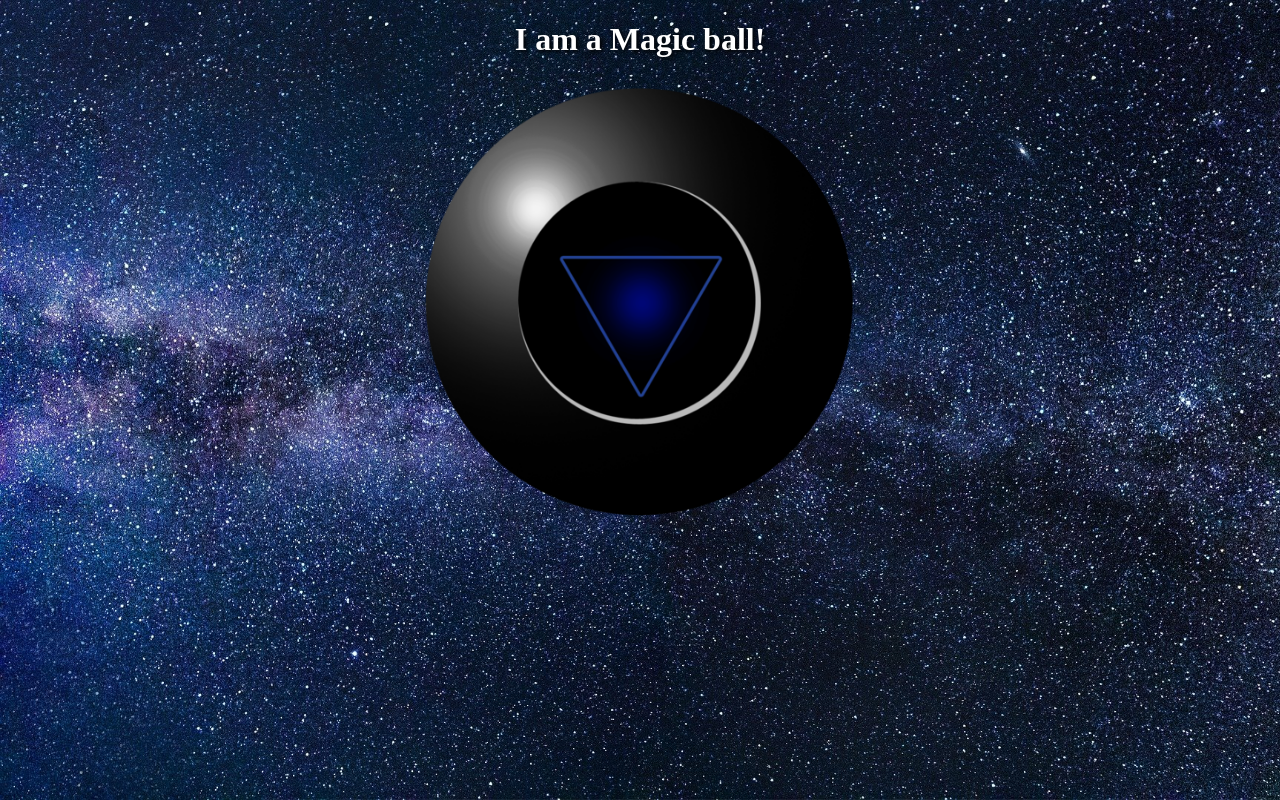
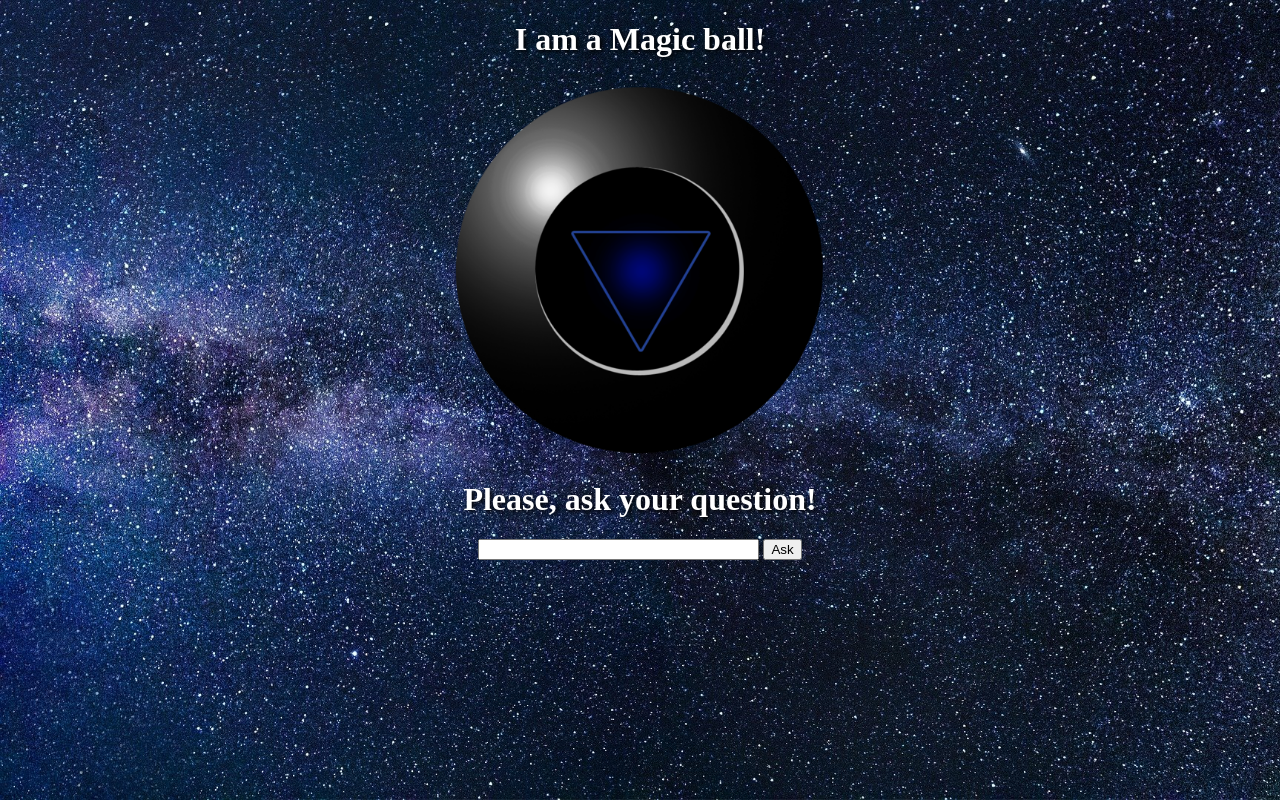
Before and after one commit to Lisonechka/hackaton2, a Flask app: page / in a window 1280 px wide. Run offline with Flask 2, Linux system fonts and the light colour scheme; some libraries are stand-ins or nearby versions.

Commit message:
added form

```diff
--- a/app/__init__.py
+++ b/app/__init__.py
@@ -1,8 +1,9 @@
 import flask
 
-# from app.routes import Config
+from app.config import Config
 
 app = flask.Flask(__name__)
-# app.config.from_object(Config)
+
+app.config.from_object(Config)
 
 from app import routes
--- a/app/config.py
+++ b/app/config.py
@@ -1,2 +1,2 @@
-# class Config:
-#     SECRET_KEY = "B&E)H@McQeThWmZq"
+class Config:
+    SECRET_KEY = "TjWnZr4t7w!z%C*F"
--- a/app/forms.py
+++ b/app/forms.py
@@ -1,6 +1,8 @@
-# import flask_wtf
-# import wtforms
-#
-#
-# class Form(flask_wtf.FlaskForm):
-#     question = wtforms.StringField("Question", [wtforms.validators.Length(min=4, max=180)])
+import flask_wtf
+import wtforms
+
+
+class Form(flask_wtf.FlaskForm):
+    ask = wtforms.StringField("Your question is: ", [wtforms.validators.required(),
+                                                     wtforms.validators.Length(min=3, max=180)])
+    submit = wtforms.SubmitField("Ask")
--- a/app/routes.py
+++ b/app/routes.py
@@ -1,7 +1,14 @@
 import flask
 from app import app
+from app.forms import Form
 
 
-@app.route('/')
+@app.route('/', methods=("GET","POST"))
 def index():
-    return flask.render_template("home.html")
+    form = Form()
+    if form.validate_on_submit():
+
+        ask = form.ask.data
+
+        print("question:", ask)
+    return flask.render_template("home.html", form=form)
--- a/app/static/styles.css
+++ b/app/static/styles.css
@@ -1,5 +1,5 @@
 img {
-   width: 35%;
+   width: 30%;
    display: block;
    margin-left: auto;
    margin-right: auto
@@ -13,8 +13,17 @@ body {
  background-size: cover;
 }
 
-h1 {
+.greeting {
   color: white;
   text-align: center;
   text-shadow: 2px 2px 4px #000000;
 }
+.text {
+  color: white;
+  text-align: center;
+  text-shadow: 2px 2px 4px #000000;
+}
+
+form {
+  text-align: center;
+}
--- a/app/templates/home.html
+++ b/app/templates/home.html
@@ -6,8 +6,16 @@
     <title>Magic ball</title>
   </head>
   <body>
-    <h1>I am a Magic ball!</h1>
+    <h1 class="greeting">I am a Magic ball!</h1>
       <img src="static\magic_ball.png" alt="Magic ball">
+  <form method="POST">
+{{ form.hidden_tag() }}
+    <p>
+      <h1 class="text">Please, ask your question! </h1>
+      {{ form.ask(size=32) }}
+      {{ form.submit() }}
+    </p>
+</form>
 
 
   </body>
```
